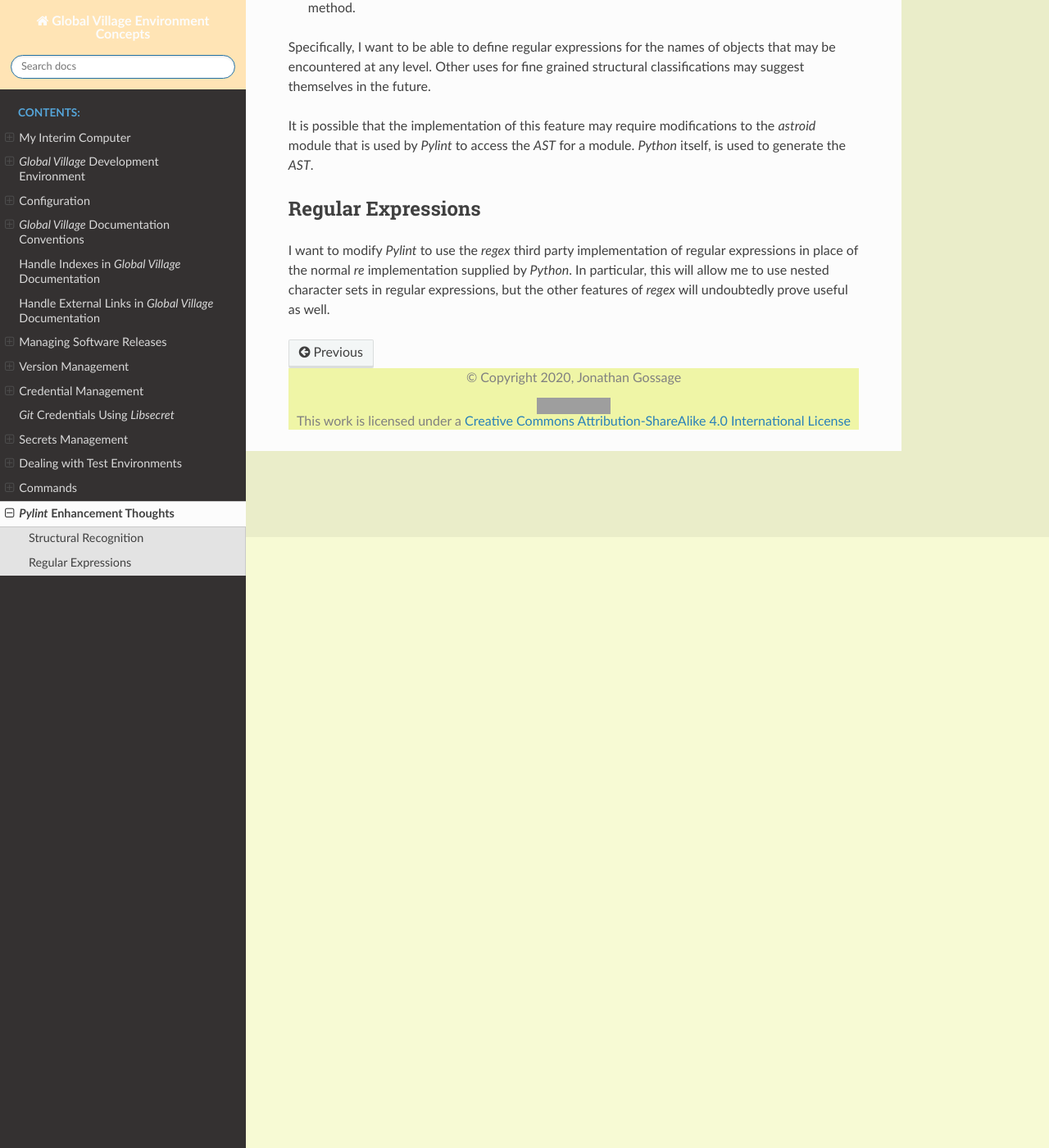
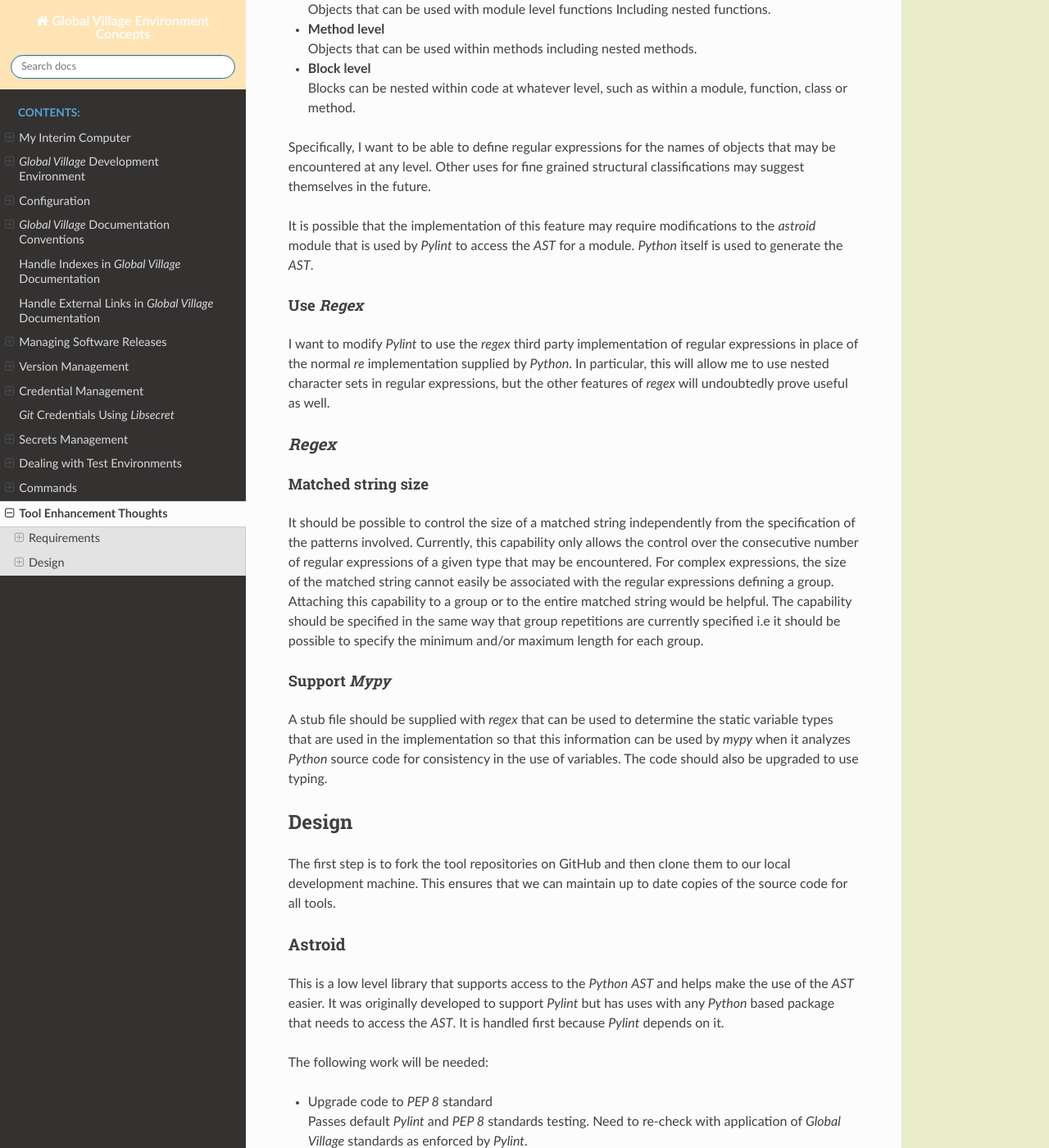
Before and after one commit to globalvillagesoftware/Documentation, a Sphinx documentation site: the page built from Notes/docs/no-batchfile/source/pylintEnhancements.rst, in a window 1280 px wide and 1400 px high, scrolled down 745 px. Shown: the whole window at 82% size. Built offline with Sphinx 7.4.7 and the Read the Docs theme 2.0.0, drawn with Linux system fonts in a browser that asks for light colours; some of the changed text lies outside the part shown; grey boxes are pictures that could not be loaded.

Commit message:
Describes how we want to modify Pylint.

```diff
--- a/Notes/docs/no-batchfile/source/pylintEnhancements.rst
+++ b/Notes/docs/no-batchfile/source/pylintEnhancements.rst
@@ -1,33 +1,40 @@
-#############################
-`Pylint` Enhancement Thoughts
-#############################
+#########################
+Tool Enhancement Thoughts
+#########################
 
-This note contains thoughts on how I would like `Pylint` to be enhanced.
+This note contains thoughts on how I would like the development tools for the
+|gv| to be enhanced and how to do this.
 
-**********************
+************
+Requirements
+************
+
+`Pylint`
+========
+
 Structural Recognition
-**********************
+----------------------
 Finer control over the relationship between names and structural location of
 the name within a module. For example, I would like to have a different format
 for constant names within a method and different again from constant names
 within a class or a module. In particular I would like to be able to classify
 the program structural context as follows:
 
-* Global |br|
+* **Global** |br|
   Refers to the names of objects that are exported from a module and that
   can therefore be accessed from within other modules.
-* Module level |br|
+* **Module level** |br|
   Objects that can be used within a module but not within nested
   classifications such as classes.
-* Class level |br|
+* **Class level** |br|
   Objects that can be used within a class but not within nested classifications
   such as methods.
-* Function level |br|
+* **Function level** |br|
   Objects that can be used with module level functions Including nested
   functions.
-* Method level |br|
+* **Method level** |br|
   Objects that can be used within methods including nested methods.
-* Block level |br|
+* **Block level** |br|
   Blocks can be nested within code at whatever level, such as within a module,
   function, class or method.
 
@@ -37,14 +44,82 @@
 
 It is possible that the implementation of this feature may require
 modifications to the `astroid` module that is used by `Pylint` to access the
-`AST` for a module. `Python` itself, is used to generate the `AST`.
+`AST` for a module. `Python` itself is used to generate the `AST`.
 
-*******************
-Regular Expressions
-*******************
+Use `Regex`
+-----------
 
 I want to modify `Pylint` to use the `regex` third party implementation of
 regular expressions in place of the normal `re` implementation supplied by
 `Python`. In particular, this will allow me to use nested character sets in
 regular expressions, but the other features of `regex` will undoubtedly prove
 useful as well.
+
+
+`Regex`
+=======
+
+Matched string size
+-------------------
+
+It should be possible to control the size of a matched string independently
+from the specification of the patterns involved. Currently, this capability
+only allows the control over the consecutive number of regular expressions of
+a given type that may be encountered. For complex expressions, the size of
+the matched string cannot easily be associated with the regular expressions
+defining a group. Attaching this capability to a group or to the entire
+matched string would be helpful. The capability should be specified in the
+same way that group repetitions are currently specified i.e it should be
+possible to specify the minimum and/or maximum length for each group.
+
+Support `Mypy`
+--------------
+
+A stub file should be supplied with `regex` that can be used to determine the
+static variable types that are used in the implementation so that this
+information can be used by `mypy` when it analyzes `Python` source code for
+consistency in the use of variables. The code should also be upgraded to use
+typing.
+
+******
+Design
+******
+
+The first step is to fork the tool repositories on GitHub and then clone them
+to our local development machine. This ensures that we can maintain up to date
+copies of the source code for all tools.
+
+Astroid
+=======
+
+This is a low level library that supports access to the `Python` `AST` and
+helps make the use of the `AST` easier. It was originally developed to support
+`Pylint` but has uses with any `Python` based package that needs to access the
+`AST`. It is handled first because `Pylint` depends on it.
+
+The following work will be needed:
+
+* Upgrade code to `PEP 8` standard |br|
+  Passes default `Pylint` and `PEP 8` standards testing. Need to re-check with
+  application of |gv| standards as enforced by `Pylint`.
+* Upgrade code to use `Python` typing |br|
+  Riddled with error messages from `mypy`. Both code typing and a `Python` stub
+  file are needed.
+* Upgrade documentation to |gv| standards |br|
+  Need to define what |gv| standards are.
+
+Release Program
+---------------
+
+* Release 0.3.0 - Code upgraded to `Pep 8` standard
+* Release 0.6.0 - Code uses `Python` typing
+* Release 0.8.0 - Documentation upgraded to |gv| standards |br|
+  Package enters beta testing phase.
+* Release 1.0.0 - General package availability |br|
+  Completed beta testing - ready for general release.
+
+Regex
+=====
+
+Pylint
+======
```
